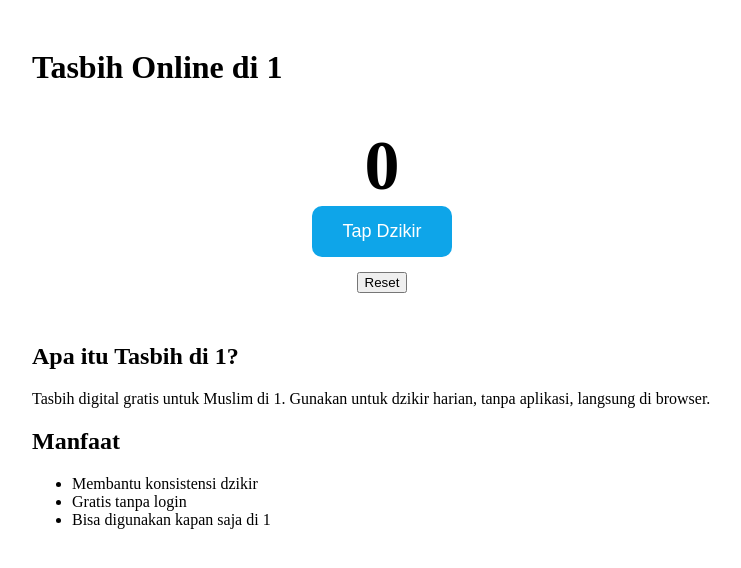
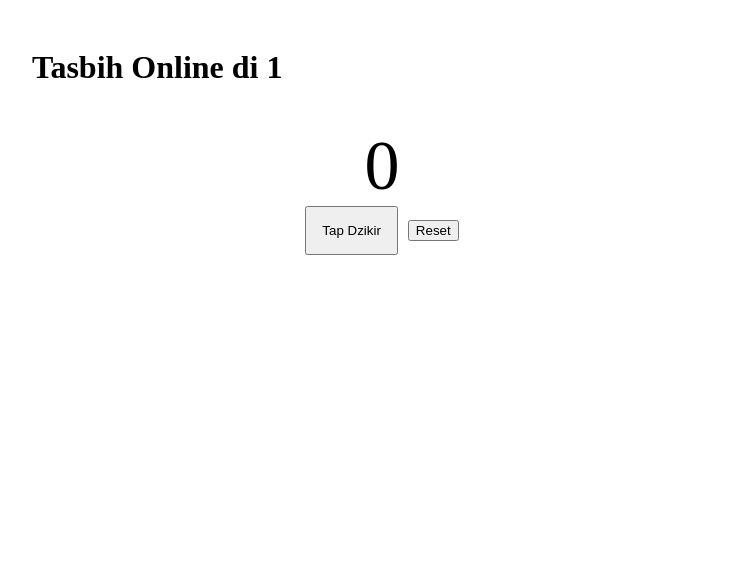
Before and after one commit to guxinshen/tasbih, a Next.js app: page /1/tasbih in a window 1280 px wide. Shown: the top 568 px of the page, without its empty margins (258-999 px from the left). Built offline with nearby package versions, Linux system fonts and the light colour scheme.

Commit message:
Update tasbih.js

```diff
--- a/pages/[city]/tasbih.js
+++ b/pages/[city]/tasbih.js
@@ -1,4 +1,5 @@
 import { useEffect, useState } from "react";
+import { cities } from "@/lib/cities";
 
 export default function Tasbih({ city }) {
   const [count, setCount] = useState(0);
@@ -24,54 +25,46 @@ export default function Tasbih({ city }) {
   return (
     <div style={{ maxWidth: 700, margin: "0 auto", padding: 20 }}>
 
-      {/* SEO H1 */}
       <h1>Tasbih Online di {city}</h1>
 
-      {/* 核心行为 */}
       <div style={{ textAlign: "center", marginTop: 40 }}>
-        <div style={{ fontSize: 70, fontWeight: "bold" }}>{count}</div>
+        <div style={{ fontSize: 70 }}>{count}</div>
 
-        <button
-          onClick={add}
-          style={{
-            padding: "15px 30px",
-            fontSize: 18,
-            background: "#0ea5e9",
-            color: "#fff",
-            border: "none",
-            borderRadius: 10
-          }}
-        >
+        <button onClick={add} style={{ padding: 15 }}>
           Tap Dzikir
         </button>
 
-        <div>
-          <button onClick={reset} style={{ marginTop: 15 }}>
-            Reset
-          </button>
-        </div>
+        <button onClick={reset} style={{ marginLeft: 10 }}>
+          Reset
+        </button>
       </div>
 
-      {/* SEO内容区（非常重要） */}
-      <section style={{ marginTop: 50 }}>
-        <h2>Apa itu Tasbih di {city}?</h2>
-        <p>
-          Tasbih digital gratis untuk Muslim di {city}. Gunakan untuk dzikir harian,
-          tanpa aplikasi, langsung di browser.
-        </p>
-
-        <h2>Manfaat</h2>
-        <ul>
-          <li>Membantu konsistensi dzikir</li>
-          <li>Gratis tanpa login</li>
-          <li>Bisa digunakan kapan saja di {city}</li>
-        </ul>
-      </section>
     </div>
   );
 }
 
-export async function getServerSideProps(context) {
+/**
+ * ⭐ 关键：生成500个城市页面
+ */
+export async function getStaticPaths() {
+  const allCities = [
+    ...cities.tier1,
+    ...cities.tier2,
+    ...cities.tier3
+  ];
+
+  return {
+    paths: allCities.map((city) => ({
+      params: { city }
+    })),
+    fallback: false
+  };
+}
+
+/**
+ * ⭐ 关键：把 city 传入页面
+ */
+export async function getStaticProps(context) {
   return {
     props: {
       city: context.params.city
```
